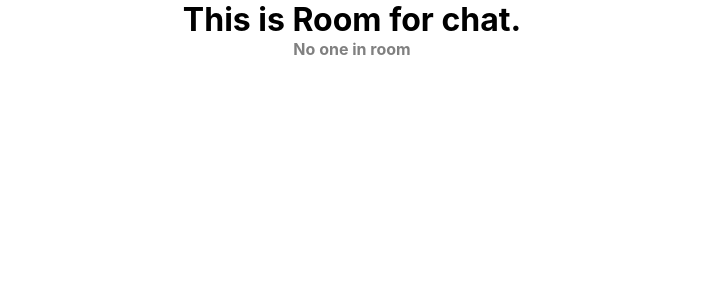
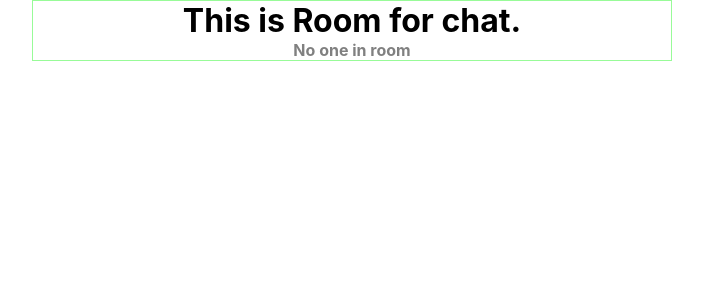
Before and after one commit to rajutamanglama63/video-chat-app, a React (Create React App) app in the folder client/: page /1 in a window 1280 px wide. Shown: the top 300 px of the page, without its empty margins (288-991 px from the left). Built offline with nearby package versions, Linux system fonts and the light colour scheme; no server answers.

Commit message:
new style added

```diff
--- a/client/src/pages/room/room.css
+++ b/client/src/pages/room/room.css
@@ -1,5 +1,5 @@
 .room-container {
-    /* border: 1px solid palegreen; */
+  border: 1px solid palegreen;
   margin: 0 auto;
   width: 50%;
   display: flex;
```
Lines whose indentation alone changed are shown as unchanged.
